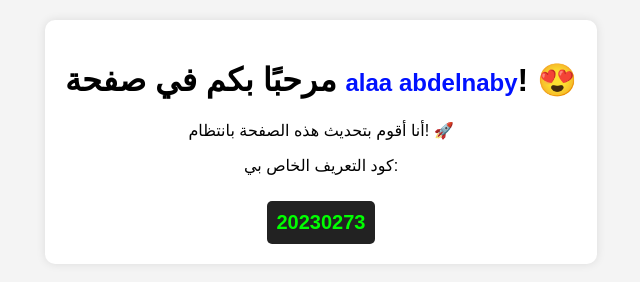
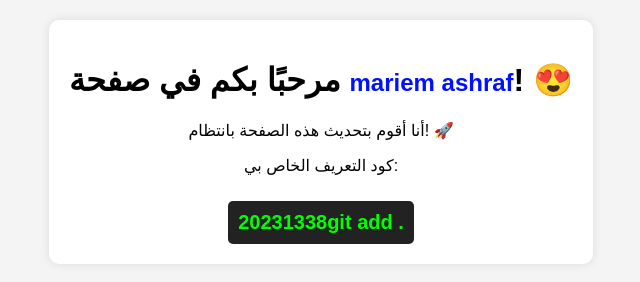
Before and after one commit to mandoXl/alaa, a plain HTML site: page index.html in a window 1280 px wide. Shown: the whole page, without its empty margins (319-959 px from the left). Drawn offline with Linux system fonts and the light colour scheme.

Commit message:
index.html

```diff
--- a/index.html
+++ b/index.html
@@ -37,10 +37,11 @@
 </head>
 <body>
     <div class="container">
-        <h1>مرحبًا بكم في صفحة <span class="name">alaa abdelnaby</span>! 😍</h1>
+        <h1>مرحبًا بكم في صفحة <span class="name">mariem ashraf</span>! 😍</h1>
         <p>أنا أقوم بتحديث هذه الصفحة بانتظام! 🚀</p>
         <p>كود التعريف الخاص بي:</p>
-        <div class="code-box">20230273</div>
+        <div class="code-box">20231338git add .
+</div>
     </div>
 </body>
 </html>
```
